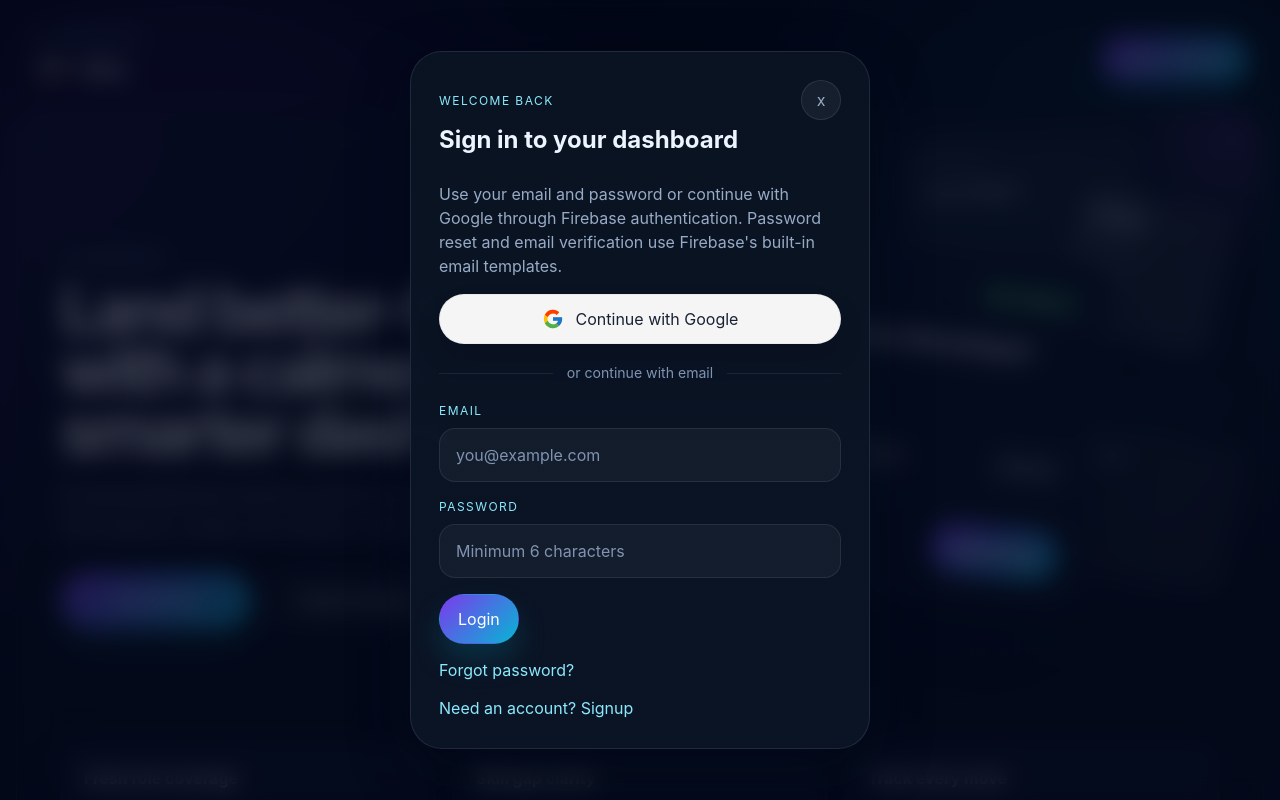
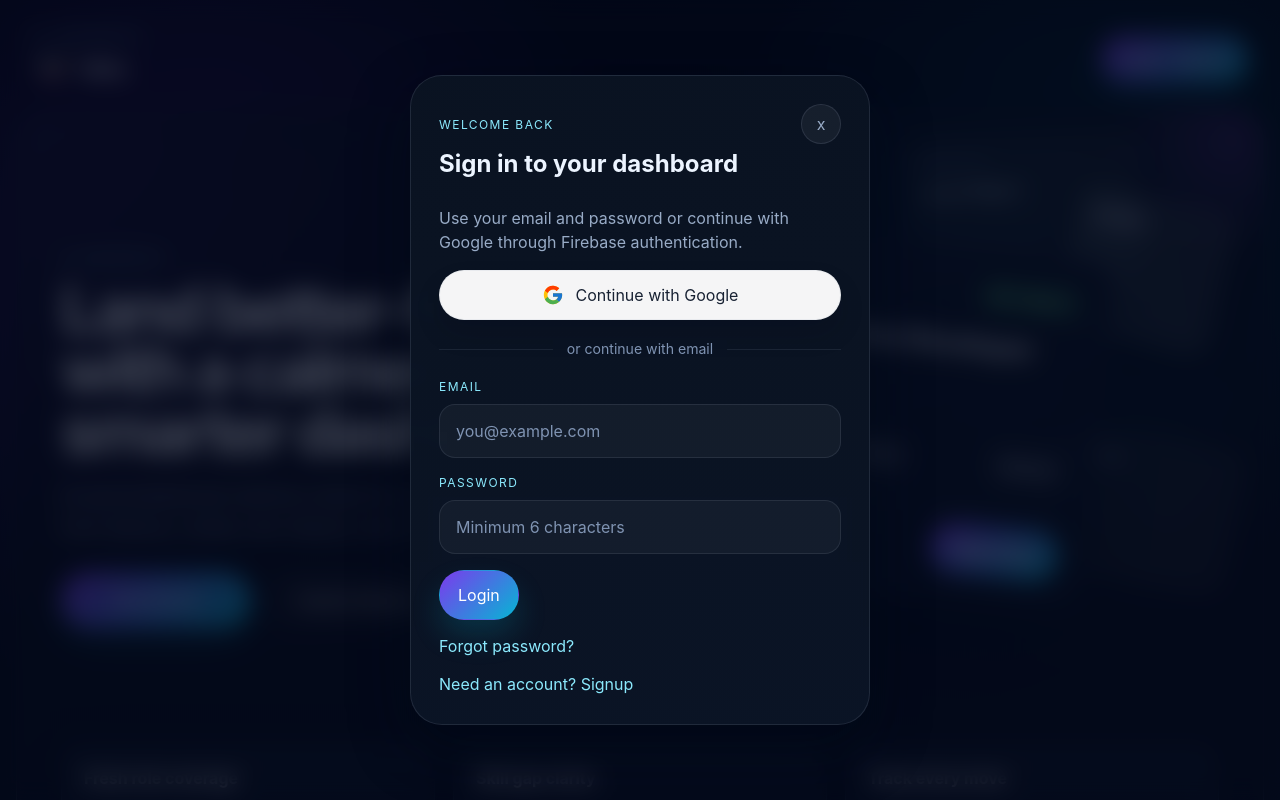
Before and after one commit to ANU-JUI/JAFrontend, a React (Vite) app: page /auth in a window 1280 px wide. Shown: the top 800 px of the page. Built offline with nearby package versions, Linux system fonts and the light colour scheme; no server answers.

Commit message:
changed nav

```diff
--- a/src/pages/AuthPage.jsx
+++ b/src/pages/AuthPage.jsx
@@ -243,7 +243,7 @@ export default function AuthPage() {
             </p>
 
             <div className="hero-primary-action">
-              <button className="primary-button hero-start-button" onClick={() => openAuthModal(true)} type="button">
+              <button className="primary-button hero-start-button" onClick={() => user? navigate('/dashboard') : openAuthModal(true)} type="button">
                 Get Started
               </button>
               <a className="ghost-button hero-secondary-button" href="#feature-grid">
@@ -373,7 +373,6 @@ export default function AuthPage() {
               </div>
               <p className="auth-intro">
                 Use your email and password or continue with Google through Firebase authentication.
-                Password reset and email verification use Firebase&apos;s built-in email templates.
               </p>
 
               <button
```
